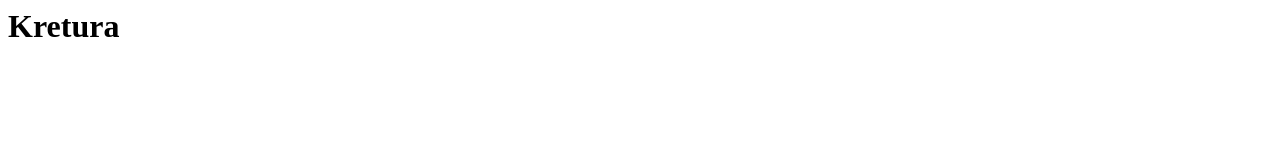
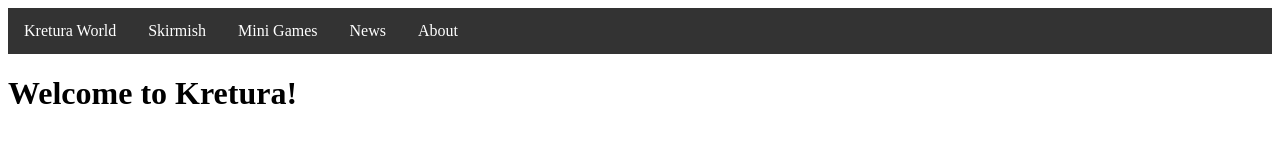
Before and after one commit to jwheatonumich/Kretura, a plain HTML site: page index.html in a window 1280 px wide. Drawn offline with Linux system fonts and the light colour scheme.

Commit message:
Added navbar to homepage

```diff
--- /dev/null
+++ b/index-style.css
@@ -0,0 +1,23 @@
+#navbar {
+    list-style-type: none;
+    margin: 0;
+    padding: 0;
+    overflow: hidden;
+    background-color: #333;
+}
+
+#navbar li {
+    float: left;
+}
+
+#navbar li a {
+    display: block;
+    color: white;
+    text-align: center;
+    padding: 14px 16px;
+    text-decoration: none;
+}
+
+#navbar li a:hover{
+    background-color: #111;
+}
--- a/index.html
+++ b/index.html
@@ -1,9 +1,16 @@
 <html>
     <header>
-
+        <link rel="stylesheet" href= "index-style.css">
     </header>
 
     <body>
-        <h1>Kretura</h1>
+        <ul id="navbar">
+            <li><a href = "./home.index.html">Kretura World</a></li>
+            <li><a href = "./settings/settings.html">Skirmish</a></li>
+            <li><a>Mini Games</a></li>
+            <li><a>News</a></li>
+            <li><a>About</a></li>
+        </ul>
+        <h1>Welcome to Kretura!</h1>
     </body>
 </html>
```
